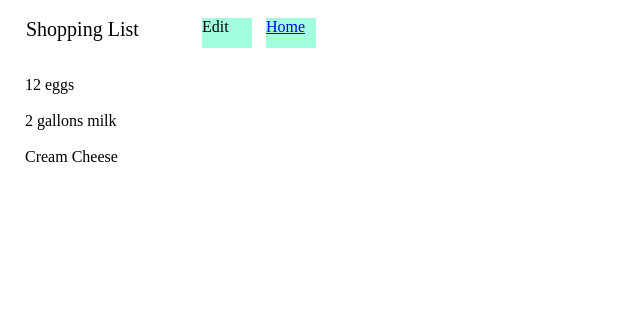
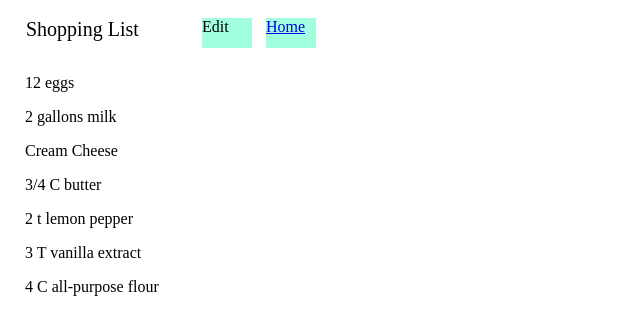
Before and after one commit to Brian-Black/DinnerTrackingGuide, a Flask app: page /shopping/ in a window 1280 px wide. Shown: the top 335 px of the page, without its empty margins (0-640 px from the left). Run offline with Flask 2, Linux system fonts and the light colour scheme.

Commit message:
finished variablizing shopping list page

```diff
--- a/__init__.py
+++ b/__init__.py
@@ -1,7 +1,7 @@
 from flask import Flask, url_for, request
 from flask import render_template
-from pymongo import MongoClient
-client = MongoClient()
+#from pymongo import MongoClient
+#client = MongoClient()
 # from flask.ext.mongoengine import MongoEngine
 # from mongoengine import connect
 
@@ -11,7 +11,7 @@ app = Flask(__name__)
 
 # connect('Recipes')
 
-db = client['Recipes']
+#db = client['Recipes']
 
 @app.route('/')
 def index():
@@ -61,9 +61,17 @@ def makeIce():
 	#else:
 	 #	return render_template('hello.html', name=None)
 @app.route('/shopping/')
-
 def shopping():
-	return render_template('design_shopping_list.html')
+	itmesForList = [
+				   "12 eggs",
+				   "2 gallons milk",
+				   "Cream Cheese",
+				   "3/4 C butter",
+				   "2 t lemon pepper",
+				   "3 T vanilla extract",
+				   "4 C all-purpose flour"
+			 ]
+	return render_template('design_shopping_list.html', items=itmesForList)
 
 @app.route('/my_recipes/')
 def myRecipe():
--- a/templates/design_shopping_list.html
+++ b/templates/design_shopping_list.html
@@ -75,22 +75,13 @@
   <body>
     <div class="gwd-div-2zh7">Shopping List</div>
     <div class="gwd-div-1rgj">
-      <br>
-      <div class="">12 eggs</div>
-      <div>
-        <br>
-      </div>
-      <div>2 gallons milk</div>
-      <div class="">
-        <br>
-      </div>
-      <div>Cream Cheese</div>
-      <div class="">
-        <br>
-      </div>
-      <div>
-        <br>
-      </div>
+	{% if items %}
+		{% for item in items %}
+			<p>{{item}}</p>
+		{% endfor %}
+	{% else %}
+		<p>"No items in list."</p>
+	{% endif %}
     </div>
     <div class="gwd-div-o322"></div>
     <div class="gwd-div-e33t gwd-div-gj7b">Edit</div>
```
